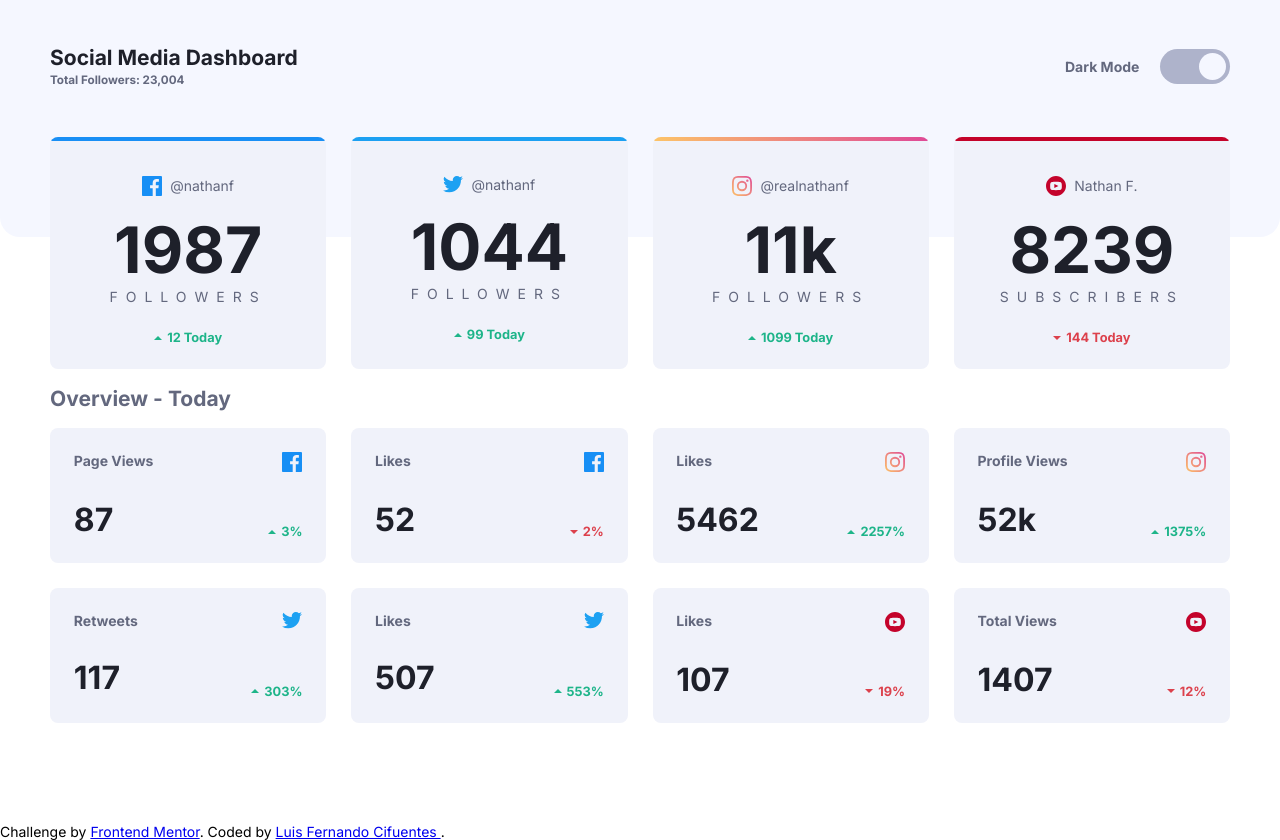
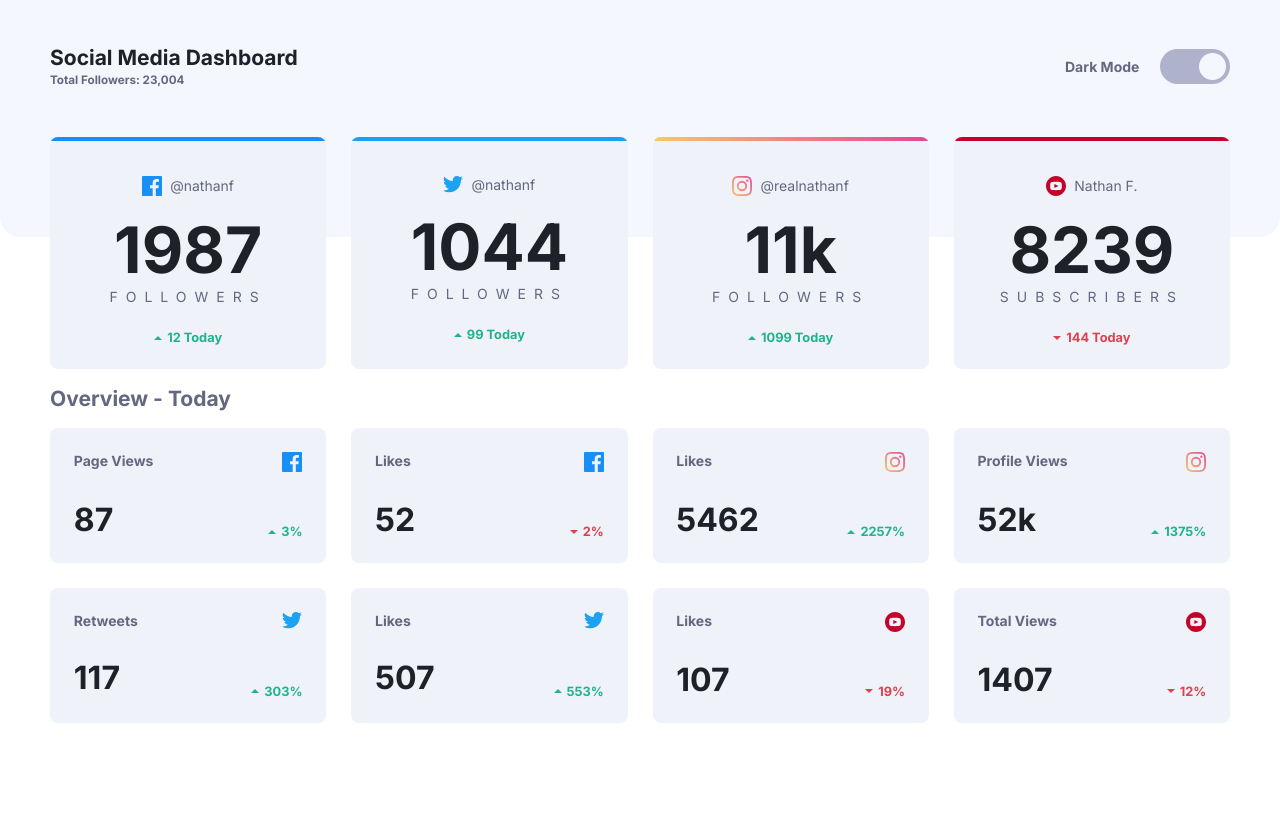
Before and after one commit to lfcifuentes/fm-social-media-dashboard, a plain HTML site: page index.html in a window 1280 px wide. Drawn offline with Linux system fonts and the light colour scheme.

Commit message:
Remove attribution section

```diff
--- a/index.html
+++ b/index.html
@@ -217,13 +217,6 @@
       </div>
     </div>
   </section>
-  <div class="attribution">
-    Challenge by <a href="https://www.frontendmentor.io?ref=challenge" target="_blank">Frontend Mentor</a>.
-    Coded by
-    <a href="https://luisfercho.netlify.app/" target="_blank">
-      Luis Fernando Cifuentes
-    </a>.
-  </div>
   <script src="app.js"></script>
 </body>
 </html>
```
